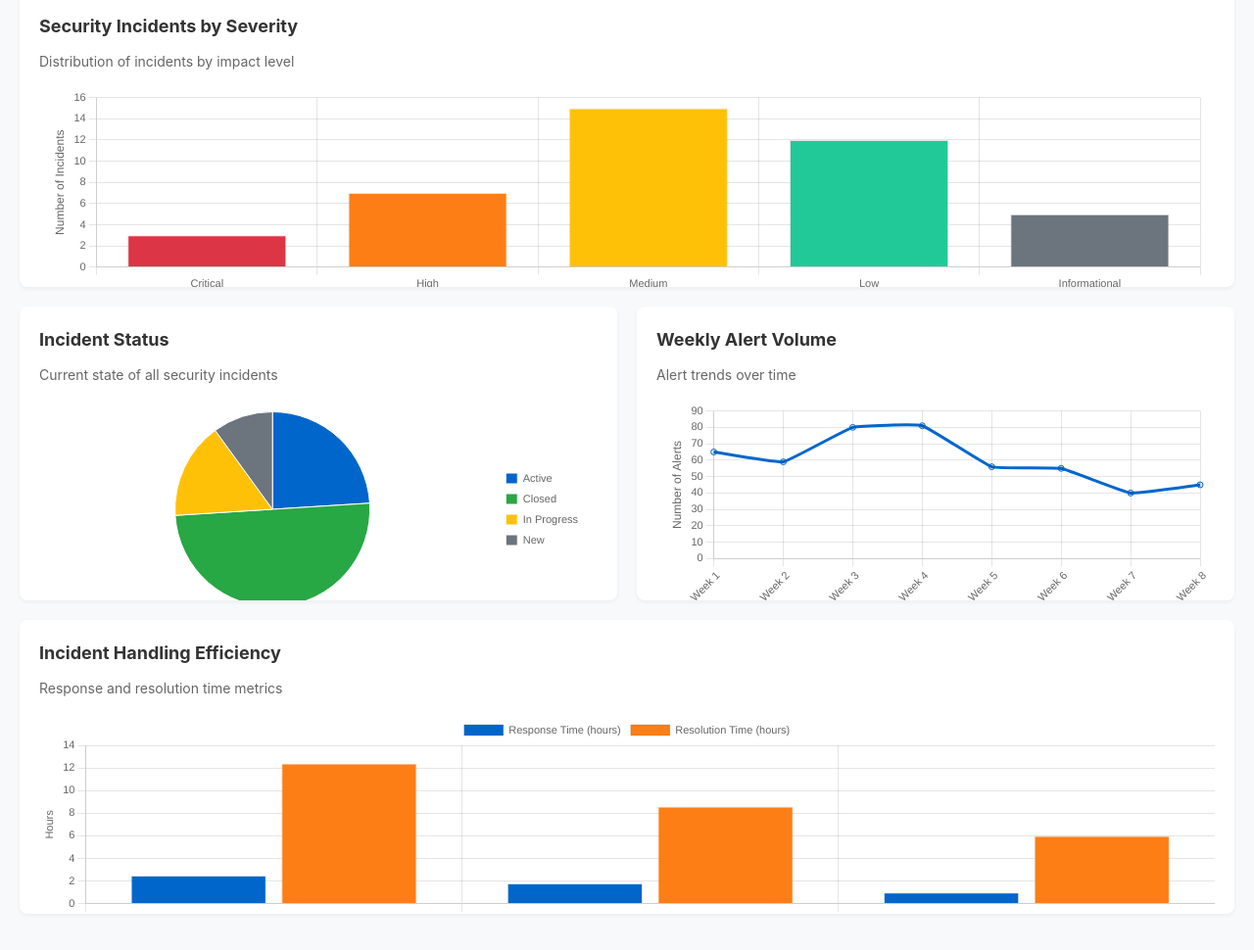
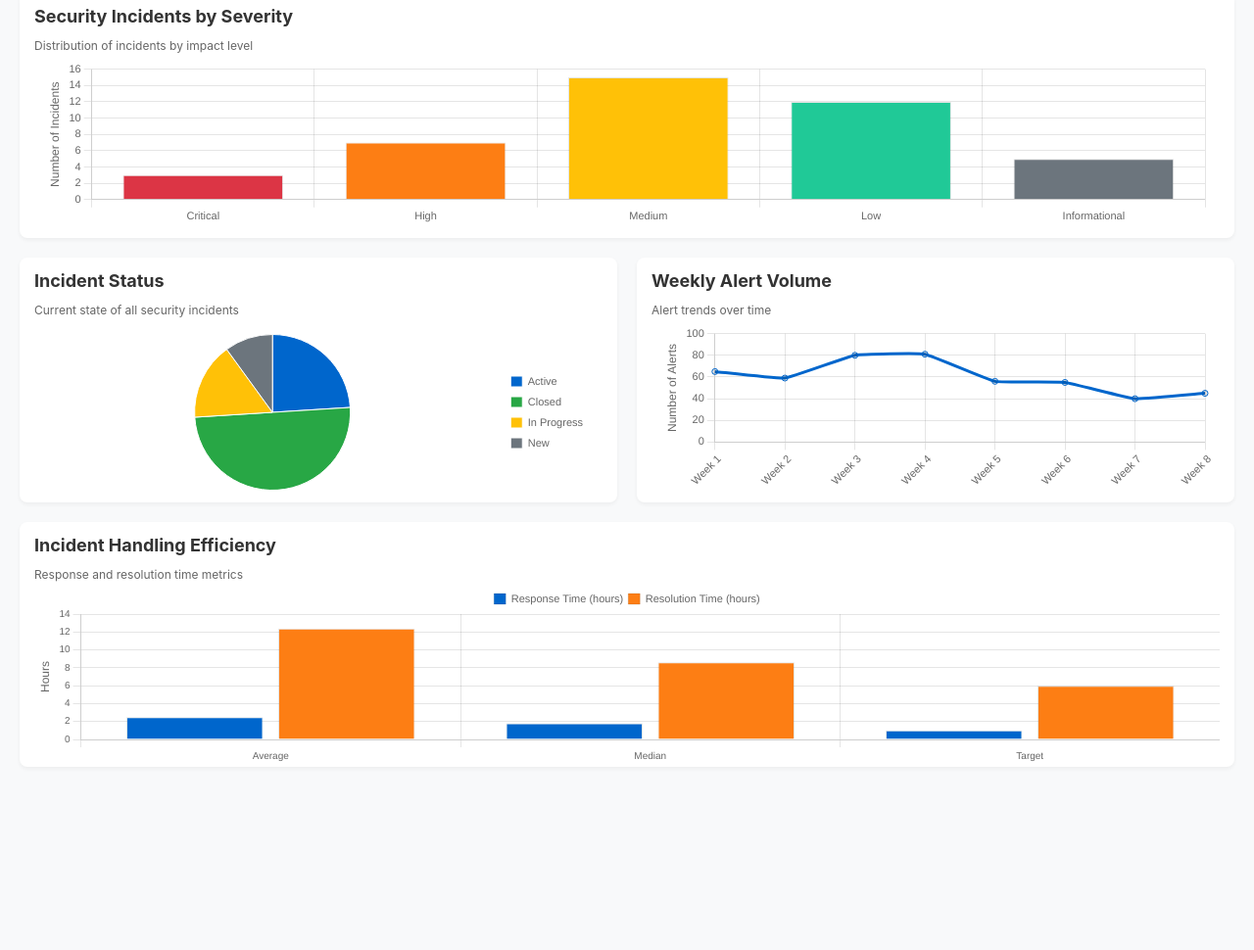
Before and after one commit to trymhaak/executive-dashboard, a plain HTML site: page index.html in a window 1280 px wide. Shown: the part 764-1734 px from the top of the page at 98% size. After the commit the page ends 1597 px from the top, so only its background shows below. Drawn offline with nearby package versions, Linux system fonts and the light colour scheme.

Commit message:
Fix chart scaling and metrics display issues

```diff
--- a/index.html
+++ b/index.html
@@ -10,18 +10,30 @@
     <style>
         canvas {
             max-width: 100% !important;
-            height: auto !important;
-            max-height: 220px !important;
+            height: 200px !important;
+            max-height: 200px !important;
+            width: 100% !important;
         }
         .chart-container {
             position: relative;
             overflow: hidden;
-            max-height: 300px;
+            height: 250px !important;
+            max-height: 250px !important;
+            display: flex;
+            flex-direction: column;
+        }
+        .chart-container h3, .chart-container p {
+            margin-bottom: 5px;
         }
         /* Fix for mobile devices */
         @media (max-width: 768px) {
             canvas {
-                max-height: 180px !important;
+                height: 150px !important;
+                max-height: 150px !important;
+            }
+            .chart-container {
+                height: 200px !important;
+                max-height: 200px !important;
             }
         }
     </style>
--- a/script.js
+++ b/script.js
@@ -6,10 +6,22 @@ document.addEventListener('DOMContentLoaded', function() {
     setupTabNavigation();
 
     // Initialize charts with dummy data
-    initializeCharts();
+    setTimeout(function() {
+        initializeCharts();
+    }, 100);
 
     // Set up print functionality
     setupPrintButton();
+
+    // Force redraw on tab change to fix chart display issues
+    const tabButtons = document.querySelectorAll('.tab-button');
+    tabButtons.forEach(button => {
+        button.addEventListener('click', function() {
+            setTimeout(function() {
+                window.dispatchEvent(new Event('resize'));
+            }, 100);
+        });
+    });
 });
 
 // Function to set up tab navigation
@@ -76,7 +88,12 @@ function initializeCharts() {
 
 // Function to create Severity Chart
 function createSeverityChart() {
-    const ctx = document.getElementById('severityChart').getContext('2d');
+    const ctx = document.getElementById('severityChart');
+
+    // Clear any existing chart
+    if (window.severityChartInstance) {
+        window.severityChartInstance.destroy();
+    }
 
     const data = {
         labels: ['Critical', 'High', 'Medium', 'Low', 'Informational'],
@@ -94,10 +111,11 @@ function createSeverityChart() {
         }]
     };
 
-    new Chart(ctx, {
+    window.severityChartInstance = new Chart(ctx, {
         type: 'bar',
         data: data,
         options: {
+            animation: false,
             responsive: true,
             maintainAspectRatio: false,
             layout: {
@@ -123,6 +141,7 @@ function createSeverityChart() {
             },
             scales: {
                 y: {
+                    display: true,
                     beginAtZero: true,
                     title: {
                         display: true,
@@ -132,13 +151,16 @@ function createSeverityChart() {
                         }
                     },
                     ticks: {
+                        display: true,
                         font: {
                             size: 11
                         }
                     }
                 },
                 x: {
+                    display: true,
                     ticks: {
+                        display: true,
                         font: {
                             size: 11
                         }
@@ -151,7 +173,12 @@ function createSeverityChart() {
 
 // Function to create Status Chart
 function createStatusChart() {
-    const ctx = document.getElementById('statusChart').getContext('2d');
+    const ctx = document.getElementById('statusChart');
+
+    // Clear any existing chart
+    if (window.statusChartInstance) {
+        window.statusChartInstance.destroy();
+    }
 
     const data = {
         labels: ['Active', 'Closed', 'In Progress', 'New'],
@@ -167,10 +194,11 @@ function createStatusChart() {
         }]
     };
 
-    new Chart(ctx, {
+    window.statusChartInstance = new Chart(ctx, {
         type: 'pie',
         data: data,
         options: {
+            animation: false,
             responsive: true,
             maintainAspectRatio: false,
             layout: {
@@ -179,6 +207,7 @@ function createStatusChart() {
             plugins: {
                 legend: {
                     position: 'right',
+                    display: true,
                     labels: {
                         boxWidth: 12,
                         padding: 10,
@@ -203,7 +232,12 @@ function createStatusChart() {
 
 // Function to create Weekly Alert Volume Chart
 function createWeeklyAlertVolumeChart() {
-    const ctx = document.getElementById('alertVolumeChart').getContext('2d');
+    const ctx = document.getElementById('alertVolumeChart');
+
+    // Clear any existing chart
+    if (window.alertVolumeChartInstance) {
+        window.alertVolumeChartInstance.destroy();
+    }
 
     const labels = ['Week 1', 'Week 2', 'Week 3', 'Week 4', 'Week 5', 'Week 6', 'Week 7', 'Week 8'];
 
@@ -220,10 +254,11 @@ function createWeeklyAlertVolumeChart() {
         }]
     };
 
-    new Chart(ctx, {
+    window.alertVolumeChartInstance = new Chart(ctx, {
         type: 'line',
         data: data,
         options: {
+            animation: false,
             responsive: true,
             maintainAspectRatio: false,
             layout: {
@@ -245,6 +280,7 @@ function createWeeklyAlertVolumeChart() {
             },
             scales: {
                 y: {
+                    display: true,
                     beginAtZero: true,
                     title: {
                         display: true,
@@ -254,13 +290,16 @@ function createWeeklyAlertVolumeChart() {
                         }
                     },
                     ticks: {
+                        display: true,
                         font: {
                             size: 11
                         }
                     }
                 },
                 x: {
+                    display: true,
                     ticks: {
+                        display: true,
                         font: {
                             size: 11
                         },
@@ -275,7 +314,12 @@ function createWeeklyAlertVolumeChart() {
 
 // Function to create Incident Handling Efficiency Chart
 function createEfficiencyChart() {
-    const ctx = document.getElementById('efficiencyChart').getContext('2d');
+    const ctx = document.getElementById('efficiencyChart');
+
+    // Clear any existing chart
+    if (window.efficiencyChartInstance) {
+        window.efficiencyChartInstance.destroy();
+    }
 
     const data = {
         labels: ['Average', 'Median', 'Target'],
@@ -295,23 +339,50 @@ function createEfficiencyChart() {
         ]
     };
 
-    new Chart(ctx, {
+    window.efficiencyChartInstance = new Chart(ctx, {
         type: 'bar',
         data: data,
         options: {
+            animation: false,
             responsive: true,
             maintainAspectRatio: false,
             plugins: {
                 legend: {
-                    position: 'top'
+                    position: 'top',
+                    labels: {
+                        boxWidth: 12,
+                        padding: 5,
+                        font: {
+                            size: 11
+                        }
+                    }
                 }
             },
             scales: {
                 y: {
+                    display: true,
                     beginAtZero: true,
                     title: {
                         display: true,
-                        text: 'Hours'
+                        text: 'Hours',
+                        font: {
+                            size: 12
+                        }
+                    },
+                    ticks: {
+                        display: true,
+                        font: {
+                            size: 10
+                        }
+                    }
+                },
+                x: {
+                    display: true,
+                    ticks: {
+                        display: true,
+                        font: {
+                            size: 10
+                        }
                     }
                 }
             }
@@ -321,7 +392,12 @@ function createEfficiencyChart() {
 
 // Function to create Alert Sources Chart
 function createAlertSourcesChart() {
-    const ctx = document.getElementById('alertSourcesChart').getContext('2d');
+    const ctx = document.getElementById('alertSourcesChart');
+
+    // Clear any existing chart
+    if (window.alertSourcesChartInstance) {
+        window.alertSourcesChartInstance.destroy();
+    }
 
     const data = {
         labels: ['Azure Security Center', 'Microsoft Defender ATP', 'Azure AD Identity Protection', 'Office 365 ATP', 'Azure Firewall'],
@@ -333,24 +409,47 @@ function createAlertSourcesChart() {
         }]
     };
 
-    new Chart(ctx, {
+    window.alertSourcesChartInstance = new Chart(ctx, {
         type: 'bar',
         data: data,
         options: {
+            animation: false,
             indexAxis: 'y',
             responsive: true,
             maintainAspectRatio: false,
             plugins: {
                 legend: {
                     display: false
+                },
+                tooltip: {
+                    enabled: true
                 }
             },
             scales: {
                 x: {
+                    display: true,
                     beginAtZero: true,
                     title: {
                         display: true,
-                        text: 'Number of Alerts'
+                        text: 'Number of Alerts',
+                        font: {
+                            size: 12
+                        }
+                    },
+                    ticks: {
+                        display: true,
+                        font: {
+                            size: 10
+                        }
+                    }
+                },
+                y: {
+                    display: true,
+                    ticks: {
+                        display: true,
+                        font: {
+                            size: 10
+                        }
                     }
                 }
             }
@@ -360,7 +459,12 @@ function createAlertSourcesChart() {
 
 // Function to create Targeted Systems Chart
 function createTargetedSystemsChart() {
-    const ctx = document.getElementById('targetedSystemsChart').getContext('2d');
+    const ctx = document.getElementById('targetedSystemsChart');
+
+    // Clear any existing chart
+    if (window.targetedSystemsChartInstance) {
+        window.targetedSystemsChartInstance.destroy();
+    }
 
     const data = {
         labels: ['Email Server', 'Web Application', 'Domain Controller', 'File Server', 'Database Server'],
@@ -372,24 +476,47 @@ function createTargetedSystemsChart() {
         }]
     };
 
-    new Chart(ctx, {
+    window.targetedSystemsChartInstance = new Chart(ctx, {
         type: 'bar',
         data: data,
         options: {
+            animation: false,
             indexAxis: 'y',
             responsive: true,
             maintainAspectRatio: false,
             plugins: {
                 legend: {
                     display: false
+                },
+                tooltip: {
+                    enabled: true
                 }
             },
             scales: {
                 x: {
+                    display: true,
                     beginAtZero: true,
                     title: {
                         display: true,
-                        text: 'Number of Alerts'
+                        text: 'Number of Alerts',
+                        font: {
+                            size: 12
+                        }
+                    },
+                    ticks: {
+                        display: true,
+                        font: {
+                            size: 10
+                        }
+                    }
+                },
+                y: {
+                    display: true,
+                    ticks: {
+                        display: true,
+                        font: {
+                            size: 10
+                        }
                     }
                 }
             }
@@ -399,7 +526,12 @@ function createTargetedSystemsChart() {
 
 // Function to create Security Posture Chart
 function createSecurityPostureChart() {
-    const ctx = document.getElementById('securityPostureChart').getContext('2d');
+    const ctx = document.getElementById('securityPostureChart');
+
+    // Clear any existing chart
+    if (window.securityPostureChartInstance) {
+        window.securityPostureChartInstance.destroy();
+    }
 
     const data = {
         labels: ['Visibility', 'Protection', 'Detection', 'Response', 'Recovery'],
@@ -427,10 +559,11 @@ function createSecurityPostureChart() {
         }]
     };
 
-    new Chart(ctx, {
+    window.securityPostureChartInstance = new Chart(ctx, {
         type: 'radar',
         data: data,
         options: {
+            animation: false,
             responsive: true,
             maintainAspectRatio: false,
             elements: {
@@ -440,28 +573,37 @@ function createSecurityPostureChart() {
             },
             scales: {
                 r: {
+                    display: true,
                     angleLines: {
                         display: true
                     },
                     suggestedMin: 0,
                     suggestedMax: 100,
                     ticks: {
+                        display: true,
                         stepSize: 20,
                         font: {
                             size: 10
-                        }
+                        },
+                        backdropColor: 'transparent'
                     },
                     pointLabels: {
+                        display: true,
                         font: {
                             size: 11,
                             weight: 'bold'
                         }
+                    },
+                    grid: {
+                        display: true,
+                        color: 'rgba(0, 0, 0, 0.1)'
                     }
                 }
             },
             plugins: {
                 legend: {
                     position: 'top',
+                    display: true,
                     labels: {
                         boxWidth: 12,
                         padding: 10,
@@ -471,6 +613,7 @@ function createSecurityPostureChart() {
                     }
                 },
                 tooltip: {
+                    enabled: true,
                     callbacks: {
                         label: function(context) {
                             return context.dataset.label + ': ' + context.raw + '%';
--- a/styles.css
+++ b/styles.css
@@ -258,10 +258,11 @@ header {
 .chart-container {
     background-color: white;
     border-radius: 8px;
-    padding: 20px;
+    padding: 10px 15px;
     box-shadow: 0 2px 4px rgba(0, 0, 0, 0.05);
     position: relative;
-    height: 300px;
+    height: 250px !important;
+    max-height: 250px !important;
     display: flex;
     flex-direction: column;
     overflow: hidden;
@@ -273,9 +274,21 @@ header {
 
 .chart-container canvas {
     width: 100% !important;
-    height: 220px !important;
-    max-height: 220px !important;
-    object-fit: contain;
+    height: 180px !important;
+    min-height: 180px !important;
+    max-height: 180px !important;
+}
+
+.chart-container h3 {
+    margin-top: 0;
+    margin-bottom: 5px;
+    font-size: 16px;
+}
+
+.chart-container p.chart-description {
+    margin-top: 0;
+    margin-bottom: 5px;
+    font-size: 12px;
 }
 
 .chart-container h3 {
```
